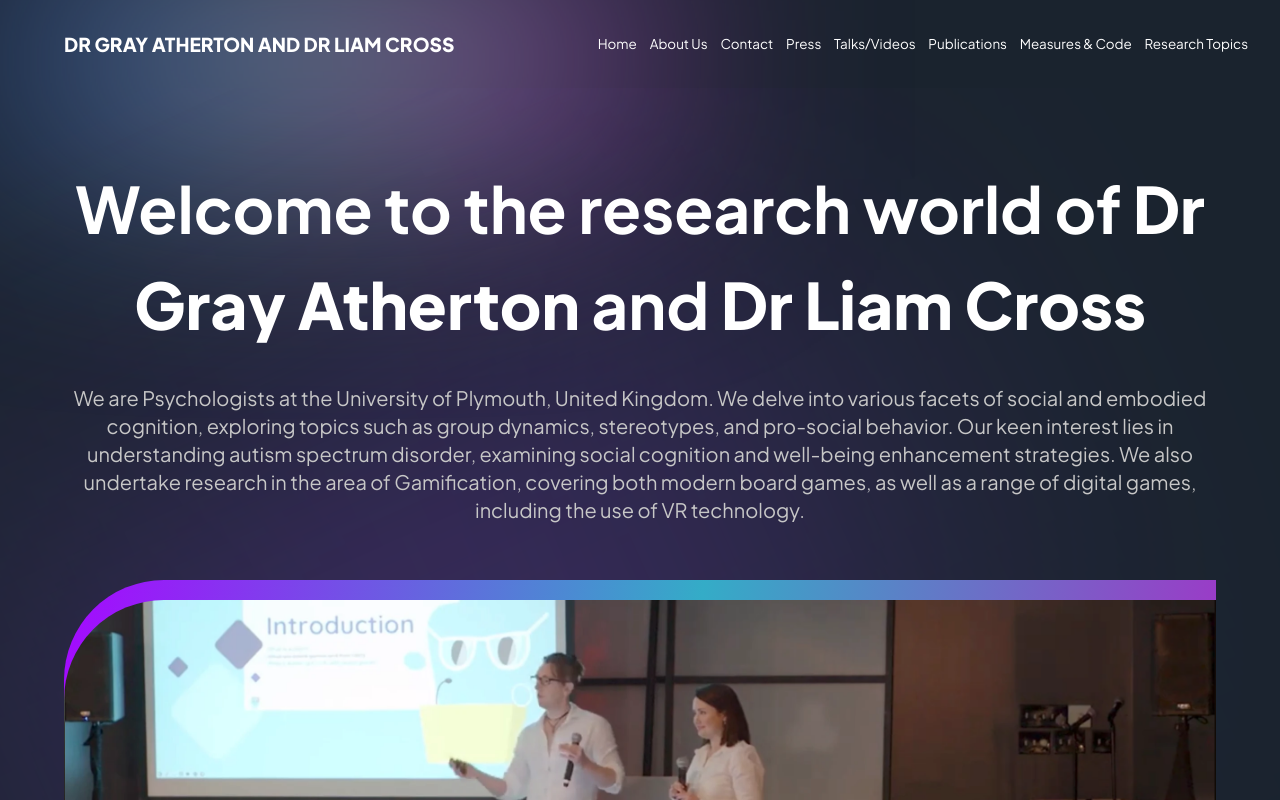
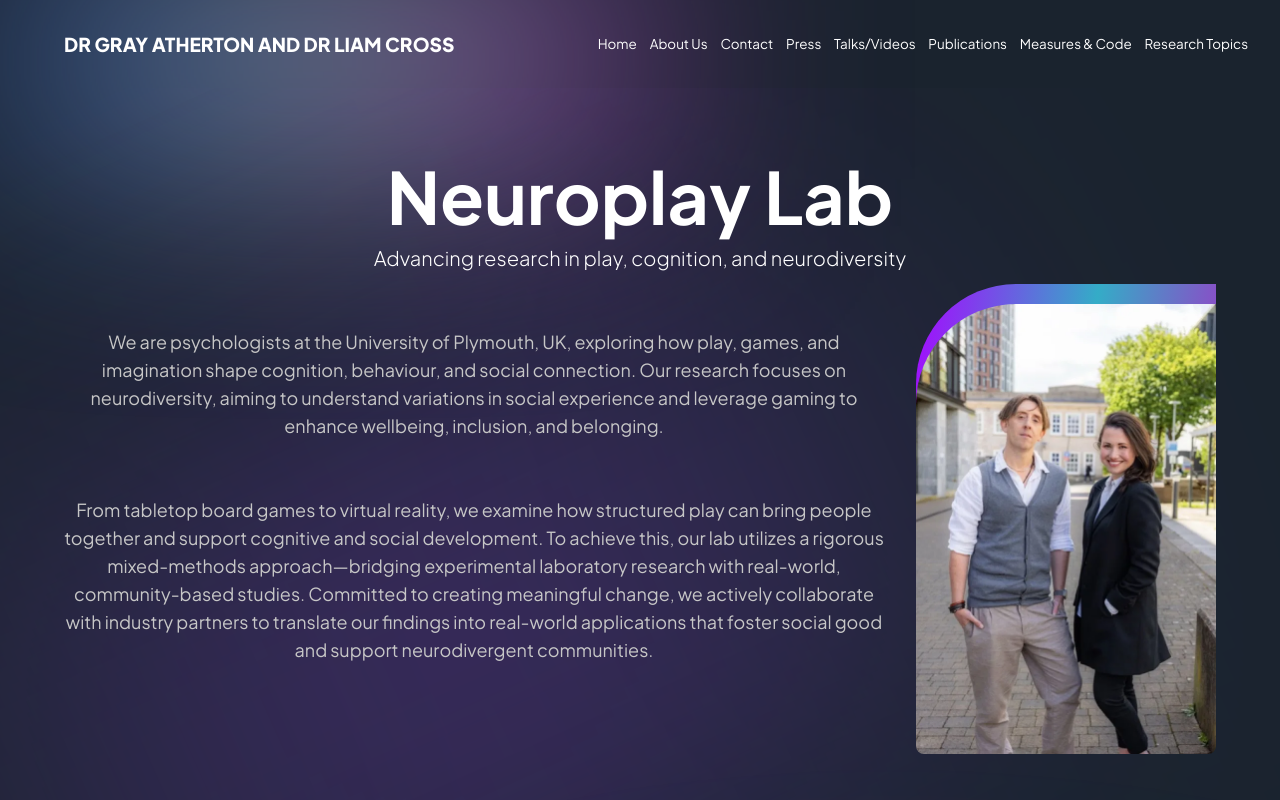
Before and after one commit to Neuroplay-Lab/Neuroplay-Lab, a Next.js app: page / in a window 1280 px wide. Shown: the top 800 px of the page. Built offline with nearby package versions, Linux system fonts and the light colour scheme.

Commit message:
Updates to Hero/Intro seciton. Changed image, text and layout

```diff
--- a/app/components/CustomTexts.jsx
+++ b/app/components/CustomTexts.jsx
@@ -1,7 +1,7 @@
 'use client';
 
 import { motion } from 'framer-motion';
-import { textContainer, textVariant2 } from '../utils/motion';
+import { textContainer, textVariant2, textVariant3 } from '../utils/motion';
 
 export const TypingText = ({ title, textStyles }) => (
   <motion.p
@@ -38,3 +38,24 @@
     {title}
   </motion.h2>
 );
+
+export const MainTitleText = ({ title, textStyles, subtext }) => (
+  <div>
+    <motion.h1
+      variants={textVariant3(0.1)}
+      initial="hidden"
+      whileInView="show"
+      className={`mt-[8px] font-bold text-5xl md:text-6xl lg:text-7xl text-white ${textStyles}`}
+    >
+      {title}
+    </motion.h1>
+    <motion.p
+      variants={textVariant3(0.3)}
+      initial="hidden"
+      whileInView="show"
+      className="text-lg md:text-xl mt-3 text-white font-light"
+    >
+      {subtext}
+    </motion.p>
+  </div>
+);
--- a/app/components/index.js
+++ b/app/components/index.js
@@ -1,5 +1,5 @@
 import Navbar from "./Navbar";
-import { TypingText, TitleText } from "./CustomTexts";
+import { TypingText, TitleText, MainTitleText } from "./CustomTexts";
 import ExploreCard from "./ExploreCard";
 import StartSteps from "./StartSteps";
 import NewFeatures from "./NewFeatures";
@@ -8,6 +8,7 @@
 export {
   Navbar,
   TitleText,
+  MainTitleText,
   TypingText,
   StartSteps,
   NewFeatures,
--- a/app/page.tsx
+++ b/app/page.tsx
@@ -5,7 +5,7 @@
     <main className="overflow-hidden">
         <div className="relative">
             <Intro />
-            <Hero />
+            {/* <Hero /> */}
             <RollingWellBanner />
             <div className="gradient-03 -z-10" />
             <div className="relative right-72 -z-10">
--- a/app/sections/Intro.jsx
+++ b/app/sections/Intro.jsx
@@ -1,10 +1,12 @@
 "use client";
 
 import { motion } from "framer-motion";
-import { TitleText } from "../components";
+import { MainTitleText } from "../components";
 
 import styles from "../styles";
-import { fadeIn, staggerContainer } from "../utils/motion";
+import { fadeIn, slideIn, staggerContainer } from "../utils/motion";
+import heroImg from "../../public/hero-img.webp";
+import Image from "next/image";
 
 const Intro = () => (
     <section className={`${styles.paddings} relative z-10`}>
@@ -17,36 +19,44 @@
             viewport={{ once: false, amount: 0.25 }}
             className={`${styles.innerWidth} mx-auto ${styles.flexCenter} flex-col`}
         >
-            <TitleText
+            <MainTitleText
                 title={
                     <>
-                        Welcome to the research world of{" "}
-                        <span className="font-extrabold text-white">
-                            Dr Gray Atherton
-                        </span>{" "}
-                        and{" "}
-                        <span className="font-extrabold text-white">
-                            Dr Liam Cross
-                        </span>
+                        Neuroplay Lab
                     </>
                 }
-                textStyles="text-center max-w-[1200px]"
+                textStyles="text-center"
+                subtext="Advancing research in play, cognition, and neurodiversity"
             />
 
-            <motion.p
-                variants={fadeIn("up", "tween", 0.2, 1)}
-                className="mt-8 sm:text-[32px] lg:text-xl text-center text-secondary-white"
-            >
-                We are Psychologists at the University of Plymouth, United Kingdom.
-                We delve into various facets of social and embodied cognition,
-                exploring topics such as group dynamics, stereotypes, and
-                pro-social behavior. Our keen interest lies in understanding
-                autism spectrum disorder, examining social cognition and
-                well-being enhancement strategies. We also undertake research in
-                the area of Gamification, covering both modern board games, as
-                well as a range of digital games, including the use of VR
-                technology.
-            </motion.p>
+            <div className="flex flex-col lg:flex-row gap-8 items-start">
+                <div className="flex-1">
+                    <motion.p
+                        variants={fadeIn("up", "tween", 0.2, 1)}
+                        className="mt-14 text-base sm:text-lg text-center text-secondary-white"
+                    >
+                        We are psychologists at the University of Plymouth, UK, exploring how play, games, and imagination shape cognition, behaviour, and social connection. Our research focuses on neurodiversity, aiming to understand variations in social experience and leverage gaming to enhance wellbeing, inclusion, and belonging.
+                    </motion.p>
+                    <motion.p
+                        variants={fadeIn("up", "tween", 0.3, 1)}
+                        className="mt-14 text-base sm:text-lg text-center text-secondary-white"
+                    >
+                        From tabletop board games to virtual reality, we examine how structured play can bring people together and support cognitive and social development. To achieve this, our lab utilizes a rigorous mixed-methods approach—bridging experimental laboratory research with real-world, community-based studies. Committed to creating meaningful change, we actively collaborate with industry partners to translate our findings into real-world applications that foster social good and support neurodivergent communities.
+                    </motion.p>
+                </div>
+                <motion.div
+                    variants={slideIn("right", "tween", 0.2, 1)}
+                    className="relative flex-shrink-0 w-[300px] mt-8 self-center"
+                >
+                    <div className="absolute w-full h-[300px] hero-gradient rounded-tl-[100px] z-[0] -top-[20px]" />
+                    <Image
+                        src={heroImg}
+                        alt="hero_cover"
+                        className="w-full h-auto object-cover rounded-tl-[100px] rounded-b-lg z-10 relative"
+                        priority
+                    />
+                </motion.div>
+            </div>
         </motion.div>
     </section>
 );
--- a/app/utils/motion.tsx
+++ b/app/utils/motion.tsx
@@ -103,6 +103,22 @@
     },
 };
 
+export const textVariant3 = (delay) => ({
+    hidden: {
+        opacity: 0,
+        y: 20,
+    },
+    show: {
+        opacity: 1,
+        y: 0,
+        transition: {
+            type: "tween",
+            ease: "easeIn",
+            delay,
+        },
+    },
+});
+
 export const fadeIn = (direction, type, delay, duration) => ({
     hidden: {
         x: direction === "left" ? 100 : direction === "right" ? -100 : 0,
```
Also changed, not shown: public/hero-img.webp.
